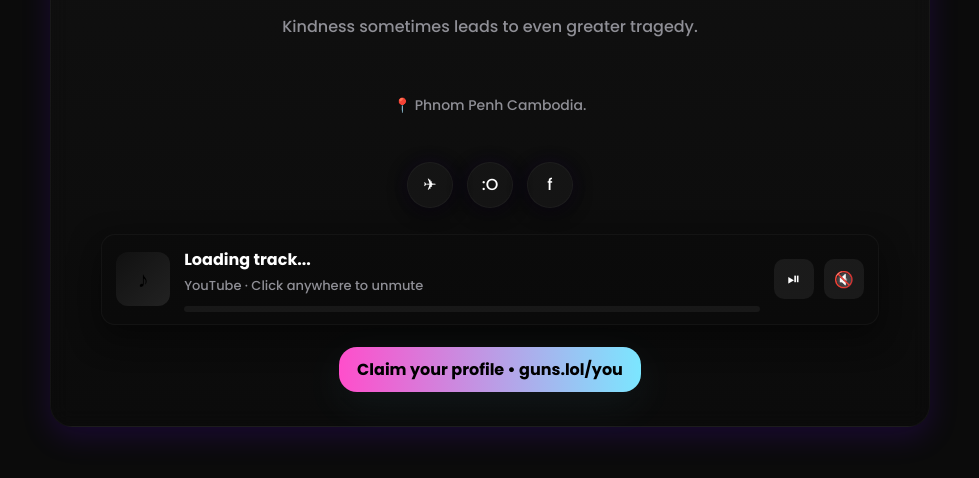
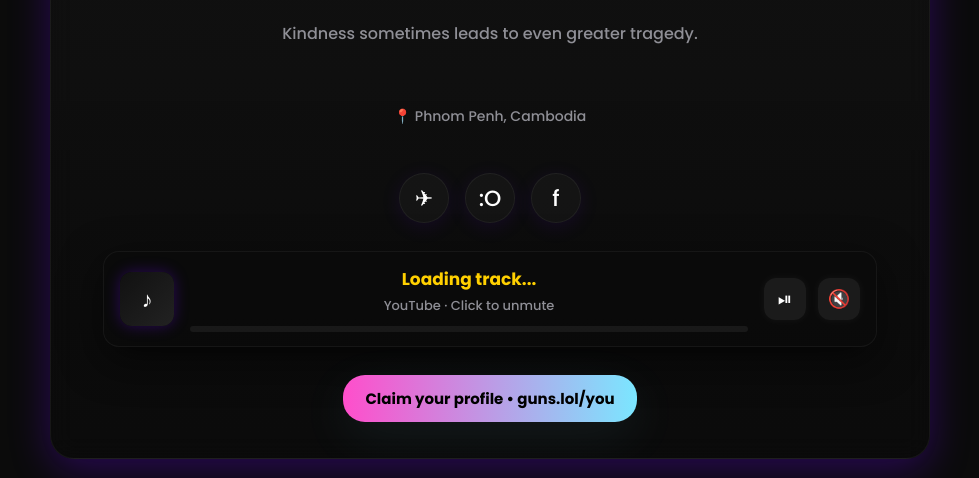
Before and after one commit to Nomoshii/ME-PROFILE, a plain HTML site: page index.html in a window 1280 px wide. Shown: the part 322-800 px from the top of the page, without its empty margins (150-1129 px from the left). Drawn offline with Linux system fonts and the light colour scheme.

Commit message:
Update index.html

```diff
--- a/index.html
+++ b/index.html
@@ -11,15 +11,17 @@
     <style>
          :root {
             --bg: #0b0b0b;
-            --card: #1b1b1d;
+            --card: #1a1a1d;
             --muted: #8f8f96;
-            --accent1: #ffd000;
-            --accent2: #6be7ff;
-            --glow: 0 10px 30px rgba(108, 0, 255, .16);
+            --accent1: #d40b3d;
+            --accent2: #ffd000;
+            --glow: 0 10px 40px rgba(108, 0, 255, 0.3);
+            --pulse-speed: 2s;
         }
 
         * {
-            box-sizing: border-box
+            box-sizing: border-box;
+            transition: all 0.3s ease;
         }
 
         html,
@@ -28,13 +30,15 @@
             margin: 0;
             background: var(--bg);
             font-family: 'Poppins', system-ui, Segoe UI, Roboto, Arial;
+            overflow-x: hidden;
+            color: white;
         }
         /* 3D grid tunnel */
 
         .tunnel {
             position: fixed;
             inset: 0;
-            z-index: -2;
+            z-index: -3;
             overflow: hidden;
             background: #050505;
             display: flex;
@@ -46,21 +50,21 @@
             width: 180vmax;
             height: 180vmax;
             transform: translateZ(-600px);
-            background-image: linear-gradient(rgba(255, 255, 255, 0.06) 1px, transparent 1px), linear-gradient(90deg, rgba(255, 255, 255, 0.04) 1px, transparent 1px);
+            background-image: linear-gradient(rgba(255, 255, 255, 0.05) 1px, transparent 1px), linear-gradient(90deg, rgba(255, 255, 255, 0.03) 1px, transparent 1px);
             background-size: 120px 120px;
-            filter: contrast(.6) saturate(1);
-            animation: moveTunnel 10s linear infinite;
+            filter: contrast(0.6) saturate(1);
+            animation: moveTunnel 12s linear infinite;
         }
 
         @keyframes moveTunnel {
             0% {
-                transform: translateZ(-800px) rotateX(4deg) rotateY(2deg) scale(1);
+                transform: translateZ(-900px) rotateX(3deg) rotateY(2deg) scale(1);
             }
             50% {
-                transform: translateZ(-600px) rotateX(1deg) rotateY(-1deg) scale(1.02);
+                transform: translateZ(-600px) rotateX(1deg) rotateY(-1deg) scale(1.03);
             }
             100% {
-                transform: translateZ(-800px) rotateX(4deg) rotateY(2deg) scale(1);
+                transform: translateZ(-900px) rotateX(3deg) rotateY(2deg) scale(1);
             }
         }
         /* floating stars */
@@ -68,7 +72,7 @@
         .dots {
             position: fixed;
             inset: 0;
-            z-index: -1;
+            z-index: -2;
             pointer-events: none;
         }
 
@@ -78,8 +82,50 @@
             height: 3px;
             border-radius: 50%;
             background: white;
-            opacity: 0.85;
-            filter: blur(.6px);
+            opacity: 0.7;
+            filter: blur(1px);
+            animation: pulse var(--pulse-speed) infinite alternate;
+        }
+
+        @keyframes pulse {
+            0% {
+                transform: scale(0.8);
+                opacity: 0.5;
+            }
+            100% {
+                transform: scale(1.5);
+                opacity: 1;
+            }
+        }
+        /* ambient light behind card */
+
+        .ambient-light {
+            position: absolute;
+            width: 500px;
+            height: 500px;
+            border-radius: 50%;
+            background: radial-gradient(circle, rgba(108, 0, 255, 0.3), transparent 70%);
+            filter: blur(200px);
+            top: 50%;
+            left: 50%;
+            transform: translate(-50%, -50%);
+            animation: floatLight 6s ease-in-out infinite alternate;
+            z-index: -1;
+        }
+
+        @keyframes floatLight {
+            0% {
+                transform: translate(-50%, -50%) scale(1);
+                opacity: 0.6;
+            }
+            50% {
+                transform: translate(-52%, -48%) scale(1.1);
+                opacity: 0.8;
+            }
+            100% {
+                transform: translate(-50%, -50%) scale(1);
+                opacity: 0.6;
+            }
         }
         /* center content */
 
@@ -89,18 +135,23 @@
             align-items: center;
             justify-content: center;
             padding: 40px;
+            position: relative;
+            z-index: 1;
         }
         /* profile card */
 
         .card {
             width: 880px;
             max-width: 95%;
-            background: linear-gradient(180deg, rgba(255, 255, 255, 0.03), rgba(12, 12, 12, 0.08));
-            border-radius: 22px;
-            padding: 34px;
+            background: linear-gradient(180deg, rgba(255, 255, 255, 0.03), rgba(12, 12, 12, 0.15));
+            border-radius: 24px;
+            padding: 36px;
             box-shadow: var(--glow);
-            border: 1px solid rgba(255, 255, 255, 0.04);
-            backdrop-filter: blur(10px);
+            border: 1px solid rgba(255, 255, 255, 0.05);
+            backdrop-filter: blur(12px);
+            text-align: center;
+            position: relative;
+            overflow: hidden;
         }
 
         .top {
@@ -113,16 +164,26 @@
         }
 
         .avatar {
-            width: 110px;
-            height: 110px;
+            width: 120px;
+            height: 120px;
             border-radius: 50%;
-            border: 6px solid rgba(255, 255, 255, 0.03);
+            border: 5px solid rgba(255, 255, 255, 0.08);
             overflow: hidden;
             display: flex;
             align-items: center;
             justify-content: center;
-            box-shadow: 0 8px 30px rgba(0, 0, 0, 0.6);
+            box-shadow: 0 12px 30px rgba(0, 0, 0, 0.6);
             background: linear-gradient(135deg, #0e0e0e, #141214);
+            animation: rotateAvatar 15s linear infinite;
+        }
+
+        @keyframes rotateAvatar {
+            0% {
+                transform: rotateY(0deg);
+            }
+            100% {
+                transform: rotateY(360deg);
+            }
         }
 
         .avatar img {
@@ -133,15 +194,16 @@
 
         h1 {
             margin: 12px 0 6px;
-            font-size: 44px;
+            font-size: 48px;
             color: var(--accent1);
-            letter-spacing: 0.6px;
+            letter-spacing: 0.5px;
         }
 
         .bio {
             color: var(--muted);
             font-size: 16px;
             max-width: 760px;
+            margin-bottom: 16px;
         }
 
         .meta {
@@ -153,49 +215,39 @@
             font-size: 14px;
             justify-content: center;
         }
-        /* social icons row */
 
         .socials {
             margin-top: 18px;
             display: flex;
-            gap: 14px;
+            gap: 16px;
             justify-content: center;
         }
 
         .sbtn {
-            width: 46px;
-            height: 46px;
+            width: 50px;
+            height: 50px;
             border-radius: 50%;
             display: inline-flex;
             align-items: center;
             justify-content: center;
             background: rgba(255, 255, 255, 0.03);
-            border: 1px solid rgba(255, 255, 255, 0.04);
-            box-shadow: 0 4px 18px rgba(0, 0, 0, 0.5), 0 0 18px rgba(108, 0, 255, 0.08);
-            transition: transform .18s, box-shadow .18s, background .18s;
+            border: 1px solid rgba(255, 255, 255, 0.05);
+            box-shadow: 0 4px 20px rgba(108, 0, 255, 0.1);
+            transition: all 0.25s ease;
             color: white;
+            font-size: 22px;
             text-decoration: none;
         }
 
         .sbtn:hover {
-            transform: translateY(-6px) scale(1.02);
-            box-shadow: 0 20px 60px rgba(108, 0, 255, 0.12);
+            transform: scale(1.15) rotate(5deg);
+            box-shadow: 0 20px 60px rgba(108, 0, 255, 0.25);
             background: rgba(255, 255, 255, 0.06);
         }
-        /* stats + view count */
-
-        .meta-stats {
-            margin-top: 12px;
-            display: flex;
-            justify-content: center;
-            gap: 12px;
-            align-items: center;
-            color: var(--muted);
-        }
-        /* Music player */
+        /* player */
 
         .player-wrap {
-            margin-top: 26px;
+            margin-top: 28px;
             display: flex;
             justify-content: center;
         }
@@ -203,14 +255,14 @@
         .player {
             width: 780px;
             max-width: 96%;
-            background: rgba(10, 10, 10, 0.6);
-            border-radius: 14px;
-            padding: 12px 14px;
+            background: rgba(10, 10, 10, 0.65);
+            border-radius: 16px;
+            padding: 14px 16px;
             display: flex;
             align-items: center;
-            gap: 14px;
-            border: 1px solid rgba(255, 255, 255, 0.04);
-            box-shadow: 0 12px 30px rgba(0, 0, 0, 0.5);
+            gap: 16px;
+            border: 1px solid rgba(255, 255, 255, 0.05);
+            box-shadow: 0 12px 40px rgba(0, 0, 0, 0.6);
         }
 
         .music-icon {
@@ -222,6 +274,7 @@
             align-items: center;
             justify-content: center;
             font-size: 22px;
+            box-shadow: 0 0 15px rgba(108, 0, 255, 0.3);
         }
 
         .track-info {
@@ -232,8 +285,8 @@
 
         .track-title {
             font-weight: 600;
-            color: white;
-            font-size: 16px;
+            color: var(--accent2);
+            font-size: 17px;
             white-space: nowrap;
             overflow: hidden;
             text-overflow: ellipsis;
@@ -247,15 +300,15 @@
 
         .controls {
             display: flex;
-            gap: 10px;
+            gap: 12px;
             align-items: center;
         }
 
         .play-btn,
         .mute-btn {
-            width: 40px;
-            height: 40px;
-            border-radius: 10px;
+            width: 42px;
+            height: 42px;
+            border-radius: 12px;
             border: none;
             background: #ffffff11;
             display: inline-flex;
@@ -263,12 +316,14 @@
             justify-content: center;
             cursor: pointer;
             color: white;
-            font-size: 16px;
+            font-size: 18px;
+            box-shadow: 0 0 10px rgba(255, 255, 255, 0.05);
         }
 
         .play-btn:hover,
         .mute-btn:hover {
-            transform: translateY(-3px);
+            transform: translateY(-2px);
+            box-shadow: 0 0 20px rgba(108, 0, 255, 0.3);
         }
 
         .progress {
@@ -283,104 +338,85 @@
             display: block;
             height: 100%;
             width: 0%;
-            background: linear-gradient(90deg, var(--accent2), #ff5edb);
+            background: linear-gradient(90deg, var(--accent1), var(--accent2));
             border-radius: 6px;
             transition: width .2s linear;
         }
-        /* bottom bubble */
 
         .bottom-bubble {
             display: flex;
             justify-content: center;
-            margin-top: 22px;
+            margin-top: 28px;
         }
 
         .claim {
             background: linear-gradient(90deg, #ff4ecb, #7be6ff);
             color: black;
-            padding: 10px 18px;
-            border-radius: 18px;
+            padding: 12px 22px;
+            border-radius: 22px;
             font-weight: 700;
-            box-shadow: 0 12px 40px rgba(123, 230, 255, .07);
+            box-shadow: 0 14px 50px rgba(123, 230, 255, .08);
+            font-size: 15px;
         }
-        /* responsiveness */
 
-        @media (max-width:720px) {
+        @media (max-width: 720px) {
             h1 {
-                font-size: 34px
-            }
-            .card {
-                padding: 22px
+                font-size: 36px;
             }
             .avatar {
-                width: 86px;
-                height: 86px
+                width: 90px;
+                height: 90px;
             }
             .player {
                 flex-direction: column;
-                align-items: stretch
+                align-items: stretch;
             }
             .controls {
                 justify-content: flex-end;
-                margin-top: 8px
+                margin-top: 10px;
             }
         }
     </style>
 </head>
 
 <body>
-
-    <!-- tunnel background -->
     <div class="tunnel" aria-hidden="true">
         <div class="grid"></div>
     </div>
+    <div class="dots" aria-hidden="true"></div>
+    <div class="ambient-light" aria-hidden="true"></div>
 
-    <!-- floating dots to add depth -->
-    <div class="dots" aria-hidden="true"></div>
-
-    <!-- main -->
     <div class="wrap">
-        <div class="card" role="main">
+        <div class="card">
             <div class="top">
-                <div class="avatar" id="avatar">
-                    <!-- Replace avatar.jpg with your image or use an external link -->
-                    <img src="me/finalboss.jpg" alt="CHAI POR avatar" onerror="this.src='https://www.reddit.com/r/CatsBeingCats/comments/1gcdg7h/show_me_your_fav_cat_meme/'">
+                <div class="avatar">
+                    <img src="me/finalboss.jpg" alt="CHAI POR avatar" onerror="this.src='https://via.placeholder.com/120'">
                 </div>
-
                 <h1>CHAI POR</h1>
                 <div class="bio">Kindness sometimes leads to even greater tragedy.</div>
-
                 <div class="meta">
-                    <div class="meta-stats">
-                        <!-- you can update view count dynamically if desired -->
-                        <div title="location">📍 Phnom Penh Cambodia.</div>
-                    </div>
+                    <div class="meta-stats">📍 Phnom Penh, Cambodia</div>
                 </div>
-
-                <div class="socials" id="socials">
-                    <!-- Replace the href="#" with your real URLs -->
-                    <a class="sbtn" href="https://t.me/Mornchaipor" title="Telegram (replace)" aria-label="Telegram">✈</a>
-                    <a class="sbtn" href="https://github.com/Nomoshii" title="GitHub" aria-label="GitHub">:O</a>
-                    <a class="sbtn" href="https://web.facebook.com/chhaypor4/" title="Facebook" aria-label="Facebook">f</a>
+                <div class="socials">
+                    <a class="sbtn" href="https://t.me/Mornchaipor">✈</a>
+                    <a class="sbtn" href="https://github.com/Nomoshii">:O</a>
+                    <a class="sbtn" href="https://web.facebook.com/chhaypor4/">f</a>
                 </div>
             </div>
 
-            <!-- music player -->
             <div class="player-wrap">
-                <div class="player" id="playerCard" role="region" aria-label="Music player">
+                <div class="player" id="playerCard">
                     <div class="music-icon">♪</div>
-
                     <div class="track-info">
                         <div class="track-title" id="trackTitle">Loading track...</div>
-                        <div class="track-sub" id="trackSub">YouTube · Click anywhere to unmute</div>
+                        <div class="track-sub" id="trackSub">YouTube · Click to unmute</div>
                         <div class="progress" role="progressbar" aria-valuemin="0" aria-valuemax="100" aria-valuenow="0">
                             <i id="progressBar"></i>
                         </div>
                     </div>
-
                     <div class="controls">
-                        <button class="play-btn" id="playBtn" title="Play / Pause">⏯</button>
-                        <button class="mute-btn" id="muteBtn" title="Mute / Unmute">🔇</button>
+                        <button class="play-btn" id="playBtn">⏯</button>
+                        <button class="mute-btn" id="muteBtn">🔇</button>
                     </div>
                 </div>
             </div>
@@ -388,38 +424,30 @@
             <div class="bottom-bubble">
                 <div class="claim">Claim your profile • guns.lol/you</div>
             </div>
-
         </div>
     </div>
 
-    <!-- Hidden YouTube player -->
     <div id="ytplayer" style="display:none;"></div>
 
     <script>
-        /* ---------- Floating dots generation ---------- */
+        // floating dots
         (function makeDots() {
             const container = document.querySelector('.dots');
-            const count = 28;
+            const count = 35;
             for (let i = 0; i < count; i++) {
                 const d = document.createElement('div');
                 d.className = 'dot';
-                const x = Math.random() * 100,
-                    y = Math.random() * 100;
-                const s = 1 + Math.random() * 3;
-                d.style.left = x + 'vw';
-                d.style.top = y + 'vh';
-                d.style.opacity = (0.2 + Math.random() * 0.9).toFixed(2);
-                d.style.transform = `scale(${Math.random()*1.6})`;
+                d.style.left = Math.random() * 100 + 'vw';
+                d.style.top = Math.random() * 100 + 'vh';
+                d.style.opacity = (0.2 + Math.random() * 0.8).toFixed(2);
+                d.style.transform = `scale(${Math.random() * 1.5})`;
                 container.appendChild(d);
             }
         })();
 
-        /* ---------- YouTube player setup ---------- */
-        /* Video ID extracted from your link: vHICwpoiM4I */
+        // YouTube Player
         const YT_ID = 'vHICwpoiM4I';
         let player, isMuted = true;
-
-        /* load youtube iframe api */
         (function() {
             var tag = document.createElement('script');
             tag.src = "https://www.youtube.com/iframe_api";
@@ -448,7 +476,6 @@
             });
         }
 
-        /* when ready, update UI and start looped play (muted) */
         function onPlayerReady(e) {
             e.target.playVideo();
             isMuted = true;
@@ -456,25 +483,19 @@
             startProgressUpdater();
         }
 
-        /* show title using YouTube API when available */
         function updateTrackInfo() {
             try {
                 const info = player.getVideoData();
                 const title = info && info.title ? info.title : 'YouTube Track';
                 document.getElementById('trackTitle').textContent = title;
-                document.getElementById('trackSub').textContent = 'YouTube · Click anywhere to unmute';
-            } catch (err) {
-                // fallback
-                document.getElementById('trackTitle').textContent = 'YouTube Track';
-            }
+                document.getElementById('trackSub').textContent = 'YouTube · Click to unmute';
+            } catch {}
         }
 
         function onStateChange(e) {
-            // e.data == 1 playing, 2 paused, 0 ended
             updatePlayBtn();
         }
 
-        /* Play/Pause control */
         document.getElementById('playBtn').addEventListener('click', (ev) => {
             ev.stopPropagation();
             if (!player) return;
@@ -484,7 +505,6 @@
             updatePlayBtn();
         });
 
-        /* Mute/unmute control */
         const muteBtn = document.getElementById('muteBtn');
         muteBtn.addEventListener('click', (ev) => {
             ev.stopPropagation();
@@ -500,7 +520,6 @@
             }
         });
 
-        /* update play button icon */
         function updatePlayBtn() {
             const b = document.getElementById('playBtn');
             if (!player) {
@@ -512,7 +531,6 @@
             else b.textContent = '▶';
         }
 
-        /* progress updater */
         function startProgressUpdater() {
             const bar = document.getElementById('progressBar');
             setInterval(() => {
@@ -522,13 +540,11 @@
                     const cur = player.getCurrentTime() || 0;
                     const pct = dur ? Math.min(100, (cur / dur) * 100) : 0;
                     bar.style.width = pct + '%';
-                    // accessibility attr
                     document.querySelector('.progress').setAttribute('aria-valuenow', Math.round(pct));
-                } catch (e) {}
+                } catch {}
             }, 500);
         }
 
-        /* Clicking anywhere unmute (first click) to satisfy mobile/desktop autoplay restrictions */
         let firstInteraction = false;
 
         function userInteractUnmute() {
@@ -539,54 +555,14 @@
                     player.unMute();
                     isMuted = false;
                     muteBtn.textContent = '🔊';
-                } catch (e) {}
+                } catch {}
             }
             document.removeEventListener('click', userInteractUnmute);
         }
         document.addEventListener('click', userInteractUnmute);
-
-        /* initial icon states */
         updatePlayBtn();
         muteBtn.textContent = '🔇';
-
-        /* small helper: allow clicking progress bar to seek */
-        document.querySelector('.progress').addEventListener('click', function(e) {
-            if (!player) return;
-            const rect = this.getBoundingClientRect();
-            const x = e.clientX - rect.left;
-            const pct = Math.max(0, Math.min(1, x / rect.width));
-            const dur = player.getDuration() || 0;
-            player.seekTo(dur * pct, true);
-        });
-
-        /* Accessibility: keyboard controls */
-        document.addEventListener('keydown', (e) => {
-            if (!player) return;
-            if (e.key === ' ') { // space toggle play/pause
-                e.preventDefault();
-                const s = player.getPlayerState();
-                if (s === YT.PlayerState.PLAYING) player.pauseVideo();
-                else player.playVideo();
-                updatePlayBtn();
-            } else if (e.key === 'm' || e.key === 'M') {
-                if (isMuted) {
-                    player.unMute();
-                    isMuted = false;
-                    muteBtn.textContent = '🔊';
-                } else {
-                    player.mute();
-                    isMuted = true;
-                    muteBtn.textContent = '🔇';
-                }
-            }
-        });
-
-        /* Prevent accidental text selection when double clicking on mobile */
-        document.addEventListener('touchstart', function() {}, {
-            passive: true
-        });
     </script>
-
 </body>
 
 </html>
```
